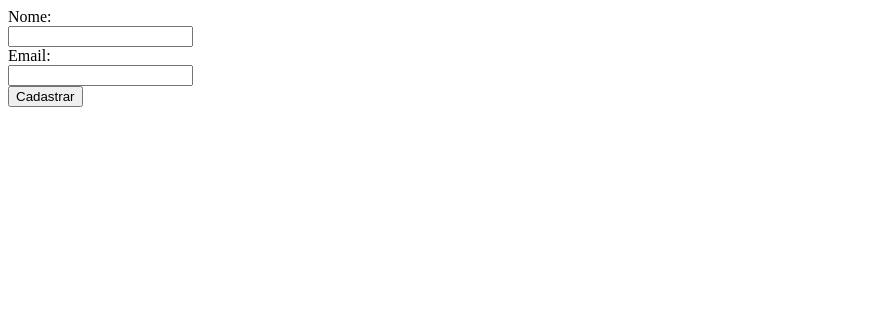
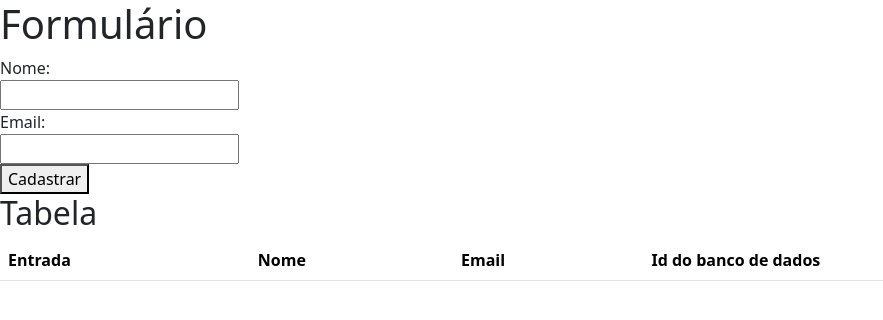
Before and after one commit to CaiooGomes/javascript-banco-de-dados, a plain HTML site: page index.html in a window 1280 px wide. Shown: the whole page, without its empty margins (0-883 px from the left). Drawn offline with nearby package versions, Linux system fonts and the light colour scheme.

Commit message:
parte visual da abela criada

```diff
--- a/index.html
+++ b/index.html
@@ -4,15 +4,31 @@
     <meta charset="UTF-8">
     <meta http-equiv="X-UA-Compatible" content="IE=edge">
     <meta name="viewport" content="width=device-width, initial-scale=1.0">
-
+    <link href="https://cdn.jsdelivr.net/npm/bootstrap@5.3.0-alpha3/dist/css/bootstrap.min.css" rel="stylesheet" integrity="sha384-KK94CHFLLe+nY2dmCWGMq91rCGa5gtU4mk92HdvYe+M/SXH301p5ILy+dN9+nJOZ" crossorigin="anonymous">
     <title>Document</title>
 </head>
 <body>
+    <h1>Formulário</h1>
     <label for="name">Nome: </label><br>
     <input id="name" type="text" name="name"><br>
     <label for="email">Email: </label><br>
     <input id="email" type="email" name="name"><br>
     <button onclick="sendData()">Cadastrar</button>
     <script src="./scripts/post.js"></script>
+    <h2>Tabela</h2>
+    <table class="table">
+        <thead>
+            <tr>
+            <th>Entrada</th>
+            <th>Nome</th>
+            <th>Email</th>
+            <th>Id do banco de dados</th>
+            <th colspan="2"></th>
+            </tr>
+        </thead>
+        <tbody id="tbody">
+
+        </tbody>
+    </table>
 </body>
 </html>
```
